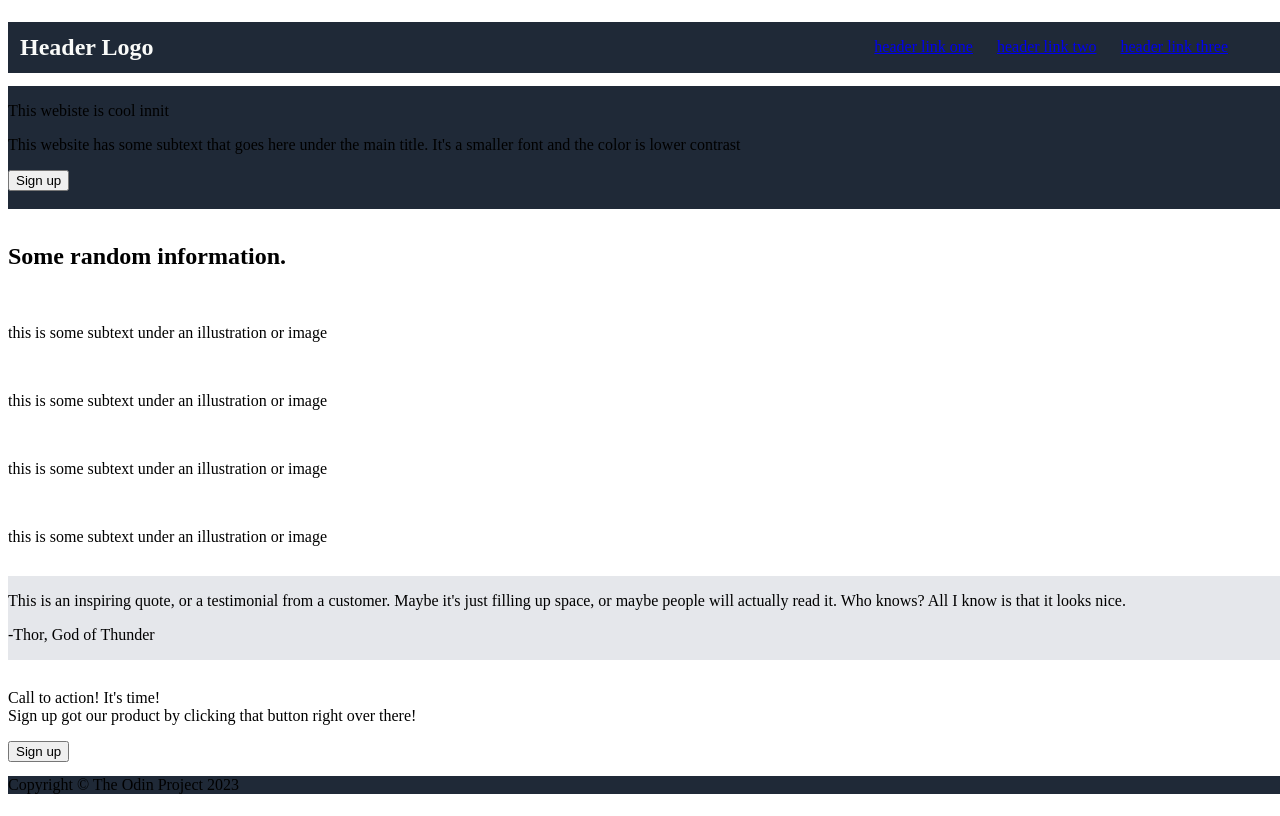
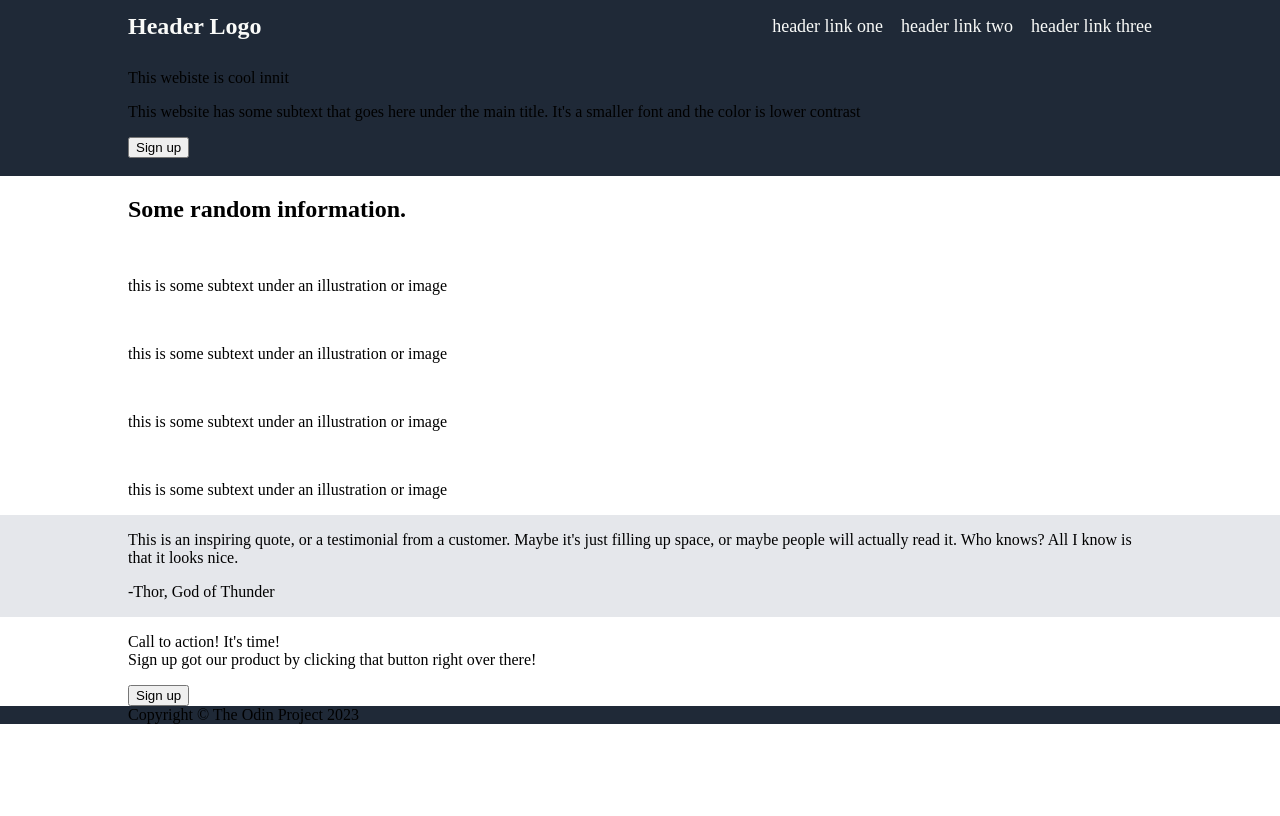
Before and after one commit to vikram42003/odin-landing-page, a plain HTML site: page index.html in a window 1280 px wide. Drawn offline with Linux system fonts and the light colour scheme.

Commit message:
finish header css, modify body css a little bit

```diff
--- a/styles.css
+++ b/styles.css
@@ -7,7 +7,11 @@ body {
     width: 100vw;
     display: flex;
     flex-direction: column;
-    justify-content: space-evenly;
+    margin: 0px;
+}
+
+body > * {
+    padding: 0 10vw;
 }
 
 header, .container-top, footer {
@@ -24,15 +28,23 @@ header > h1 {
     font-weight: bolder;
     color: #F9FAF8;
     margin: 0;
-    padding: 12px;
 }
 
 ul {
     display: flex;
-    gap: 24px;
+    gap: 18px;
     list-style-type: none;
     margin-left: auto;
-    margin-right: 60px;
+}
+
+a {
+    color: #F9FAF8;
+    font-size: 18px;
+    text-decoration: none;
+}
+
+a:hover {
+    color: #ff00ff;
 }
 
 .container-lowermid {
```
